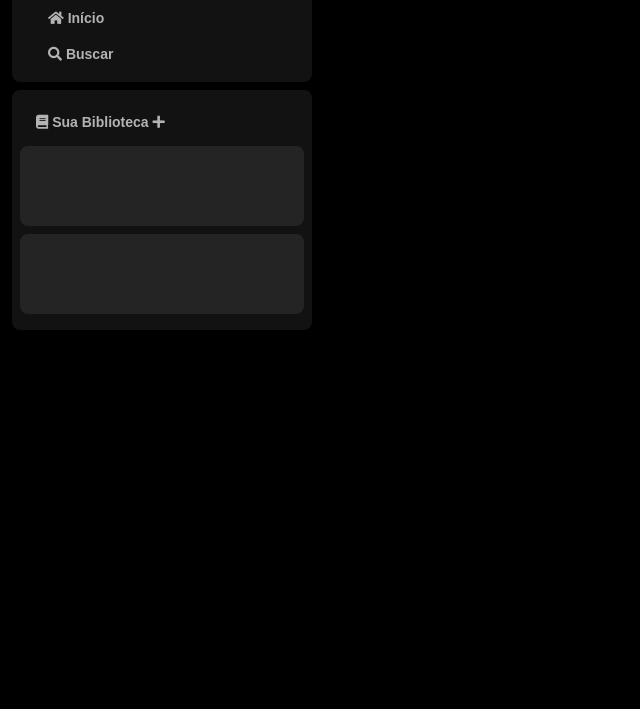
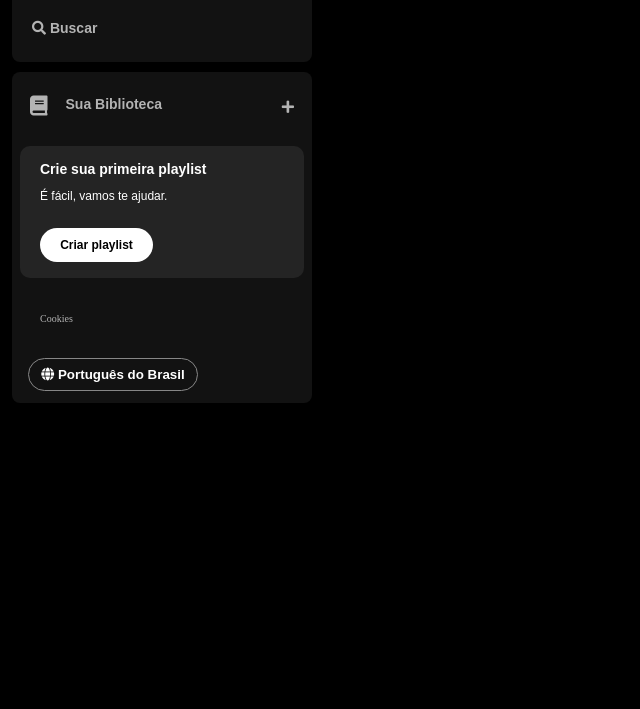
Before and after one commit to brasselotti/spotify-imersao-alura, a plain HTML site: page index.html in a window 1280 px wide. Shown: the part 91-800 px from the top of the page, without its empty margins (0-640 px from the left). Drawn offline with Linux system fonts and the light colour scheme.

Commit message:
Dia 2 - criando aba biblioteca

```diff
--- a/index.html
+++ b/index.html
@@ -14,11 +14,6 @@
 
 
 
-
-
-
-
-
 <body>
     <div class="sidebar">
         <nav class="sidebar__navigation">
@@ -27,7 +22,6 @@
                     <img src="./assets/icons/logo-spotify.png" alt="Logo do Spotify">
                 </a>
             </div>
-                <div>
             <ul>
                 <li>
                     <a href="">
@@ -42,21 +36,36 @@
                     </a>
                 </li>
             </ul>
-                </div>
         </nav>
+
         <div class="library">
-                <div class="library__header">
-                    <a href="">
+            <div class="library__content">
+                <button class="library__button">
                     <span class="fa fas fa-book"></span>
                     <span>Sua Biblioteca</span>
-                    </a>
-                    <a href="">
+                </button>
                 <span class="fa fa-plus"></span>
-                    </a>
             </div>
-                <div class="library__content">
-                    <div class="playlist"></div>
-                    <div class="podcasts"></div>
+
+            <section class="section-playlist">
+                <div class="section-playlist__content">
+                    <span class="text title"> Crie sua primeira playlist</span>
+                    <span class="text subtitle">É fácil, vamos te ajudar.</span>
+                    <button class="section-playlist__button">
+                        <span>Criar playlist</span>
+                    </button>
+                </div>
+            </section>
+
+            <div class="cookies">
+                <a href="">Cookies</a>
+            </div>
+
+            <div class="languages">
+                <button class="languages__button">
+                    <span class="fa fa-globe"></span>
+                    <span>Português do Brasil</span>
+                </button>
             </div>
         </div>
     </div>
--- a/style.css
+++ b/style.css
@@ -14,14 +14,14 @@ body {
 .sidebar__navigation {
     background-color: #121212;
     border-radius: 8px;
-    padding: 16px 0 0 16px;
+    padding: 8px 8px;
 }
 
 .sidebar__navigation .logo {
     background: #121212;
     display: flex;
     border-radius: 8px;
-    padding: 16px 0 0 16px;
+    padding: 5px 10px;
 }
 
 .sidebar__navigation .logo img {
@@ -29,8 +29,7 @@ body {
 }
 
 .sidebar nav ul {
-    margin-top: 20px;
-    padding: 0 20px 10px 20px;
+    padding: 8px 12px;
 }
 
 .sidebar ul li {
@@ -48,32 +47,123 @@ body {
 .library {
     background-color: #121212;
     border-radius: 8px;
-    padding: 16px 8px;
-    margin-top: 8px;
+    display: flex;
+    justify-content: space-between;
+    flex-direction: column;
+    padding: 4px 8px;
+    color: #b3b3b3;
+    font-weight: 600;
+    font-size: 14px;
+    margin-top: 10px;
 }
 
-.library__header {
-    padding: 8px 16px;
+.library .library__content {
+    display: flex;
+    justify-content: space-between;
 }
 
-.library__header a {
+.library .library__button {
+    display: flex;
+    margin-right: 10px;
     color: #b3b3b3;
+    background: transparent;
+    border: 0px;
+    font-size: 14px;
+    font-weight: 700;
+    font-family: "DM Sans", sans-serif;
+    text-align: center;
     text-decoration: none;
+    text-transform: none;
+    padding: 20px 10px;
+}
+
+.library .library__button .fa {
+    font-size: 20px;
+    margin-right: 10px;
+    font-weight: 300;
+    padding-right: 8px;
+}
+
+.library .library__content .fa-plus {
+    margin: 24px 10px;
+}
+
+.section-playlist {
+    display: flex;
+    align-items: flex-start;
+    justify-content: space-between;
+    gap: 20px;
+    background-color: #242424;
+    color: #b3b3b3;
     font-weight: 600;
     font-size: 14px;
+    margin: 8px 0;
+    padding: 16px 20px;
+    border-radius: 10px;
+}
+
+.section-playlist .section-playlist__content {
+    display: flex;
+    flex-direction: column;
+}
+
+.section-playlist__content .text {
+    padding-bottom: 14px;
+    color: #fff;
     font-family: "DM Sans", sans-serif;
 }
 
-.library__content .playlist {
-    background-color: #242424;
-    height: 80px;
-    border-radius: 8px;
-    margin-top: 8px;
+.section-playlist .title {
+    font-weight: 700;
 }
 
-.library__content .podcasts {
-    background-color: #242424;
-    height: 80px;
-    border-radius: 8px;
-    margin-top: 8px;
+.section-playlist .subtitle {
+    font-weight: 500;
+    font-size: 12px;
 }
+
+.section-playlist__content .section-playlist__button {
+    display: flex;
+    justify-content: center;
+    background-color: #fff;
+    color: #000;
+    border-radius: 20px;
+    font-size: 12px;
+    font-weight: 700;
+    font-family: "DM Sans", sans-serif;
+    text-decoration: none;
+    text-transform: none;
+    padding: 10px;
+    margin-top: 12px;
+    border: 0px;
+    width: 113px;
+    cursor: pointer;
+}
+
+.sidebar .cookies {
+    margin: 25px 20px;
+}
+
+.sidebar .cookies a {
+    color: #b3b3b3;
+    font-weight: 300;
+    font-size: 10px;
+    text-decoration: none;
+}
+
+.sidebar .cookies a:hover {
+    text-decoration: underline;
+}
+
+.languages .languages__button {
+    align-items: center;
+    background-color: transparent;
+    border: 1px solid #878787;
+    border-radius: 20px;
+    color: #fff;
+    font-weight: bold;
+    cursor: pointer;
+    width: 170px;
+    margin: 8px;
+    padding: 8px;
+}
```
Lines whose indentation alone changed are shown as unchanged.
